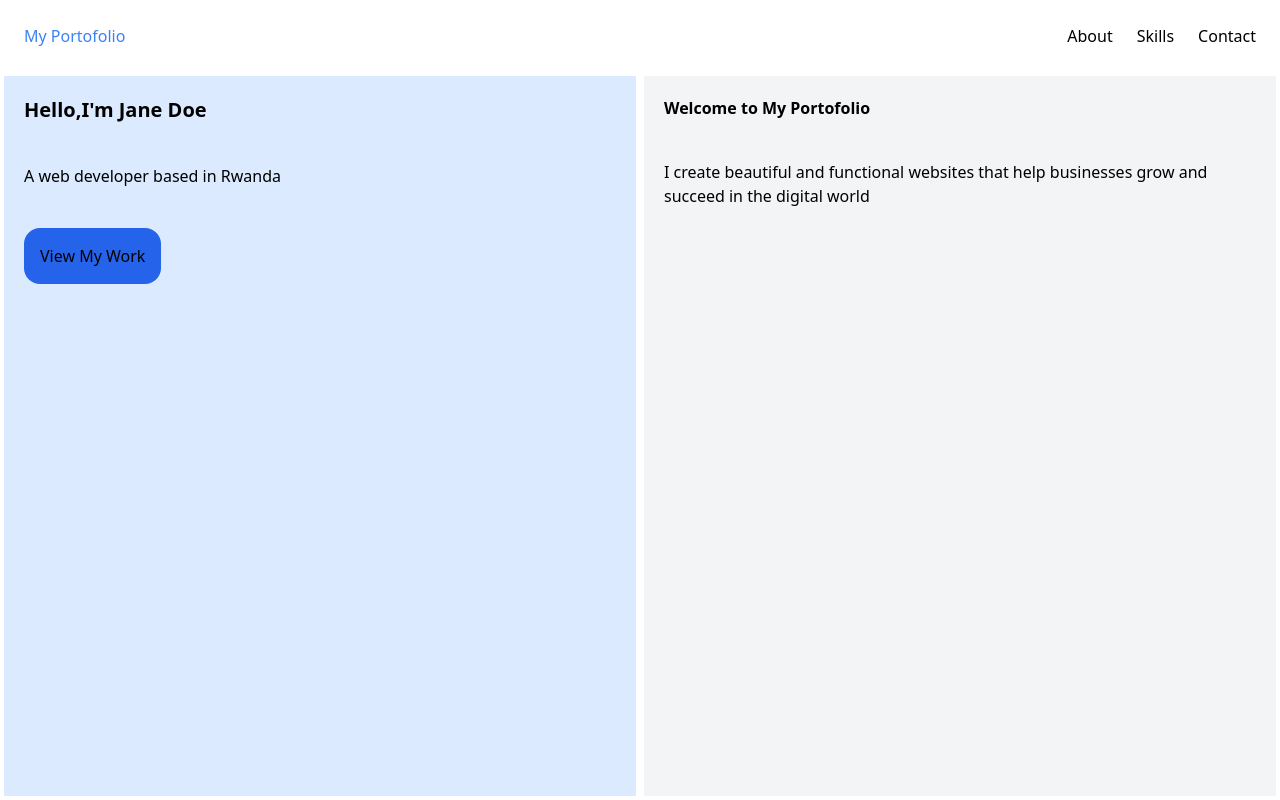
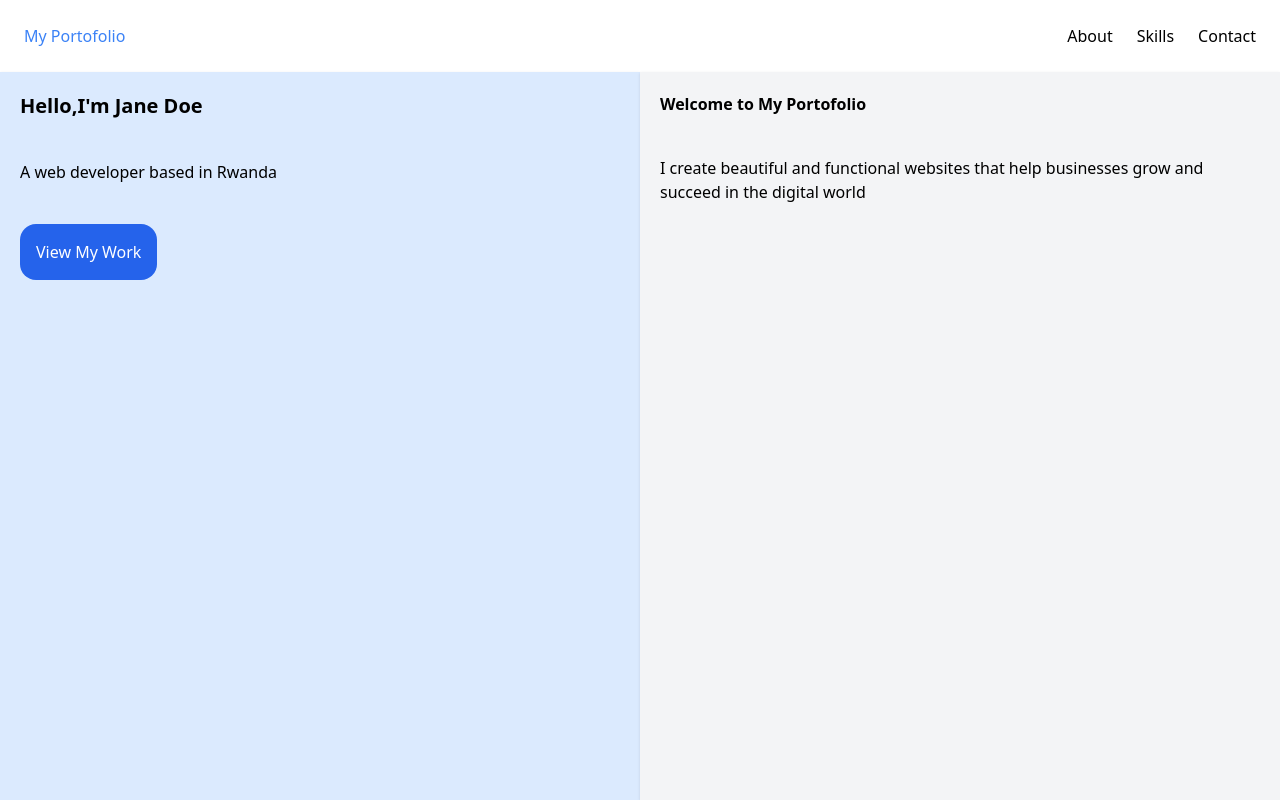
Before and after one commit to ICYEZAGATORE/Tailwind, a plain HTML site: page index.html in a window 1280 px wide. Drawn offline with nearby package versions, Linux system fonts and the light colour scheme.

Commit message:
More styling

```diff
--- a/index.html
+++ b/index.html
@@ -8,7 +8,7 @@
 </head>
 <body class="h-full">
     <div class="min-h-screen flex flex-col">
-        <nav class="navigation flex space-x-80 justify-between items-center p-6" >
+        <nav class="navigation flex space-x-80 justify-between items-center p-6 shadow" >
     <div class="Portofolio text-blue-500 ">My Portofolio</div>
     <div class="menu flex space-x-6 ">
         <div>About</div>
@@ -17,12 +17,12 @@
     </div>
    </nav>
    <main class="container flex flex-1 ">
-    <div class="element1 bg-blue-100 m-1 p-5 w-1/2 space-y-10 ">
+    <div class="element1 bg-blue-100  p-5 w-1/2 space-y-10 shadow ">
         <h1 class="text-xl font-semibold">Hello,I'm Jane Doe</h1>
         <p>A web developer based in Rwanda</p>
-        <button class="bg-blue-600 p-4 rounded-2xl">View My Work</button>
+        <button class="bg-blue-600 p-4 rounded-2xl text-white hover:bg-blue-700">View My Work</button>
     </div>
-    <div class="element2 bg-gray-100 m-1 p-5 w-1/2 space-y-10">
+    <div class="element2 bg-gray-100  p-5 w-1/2 space-y-10 shadow">
         <h2 class="text-l font-semibold">Welcome to My Portofolio</h2>
         <p>I create beautiful and functional websites that help businesses grow and succeed in the digital world</p>
     </div>
```
